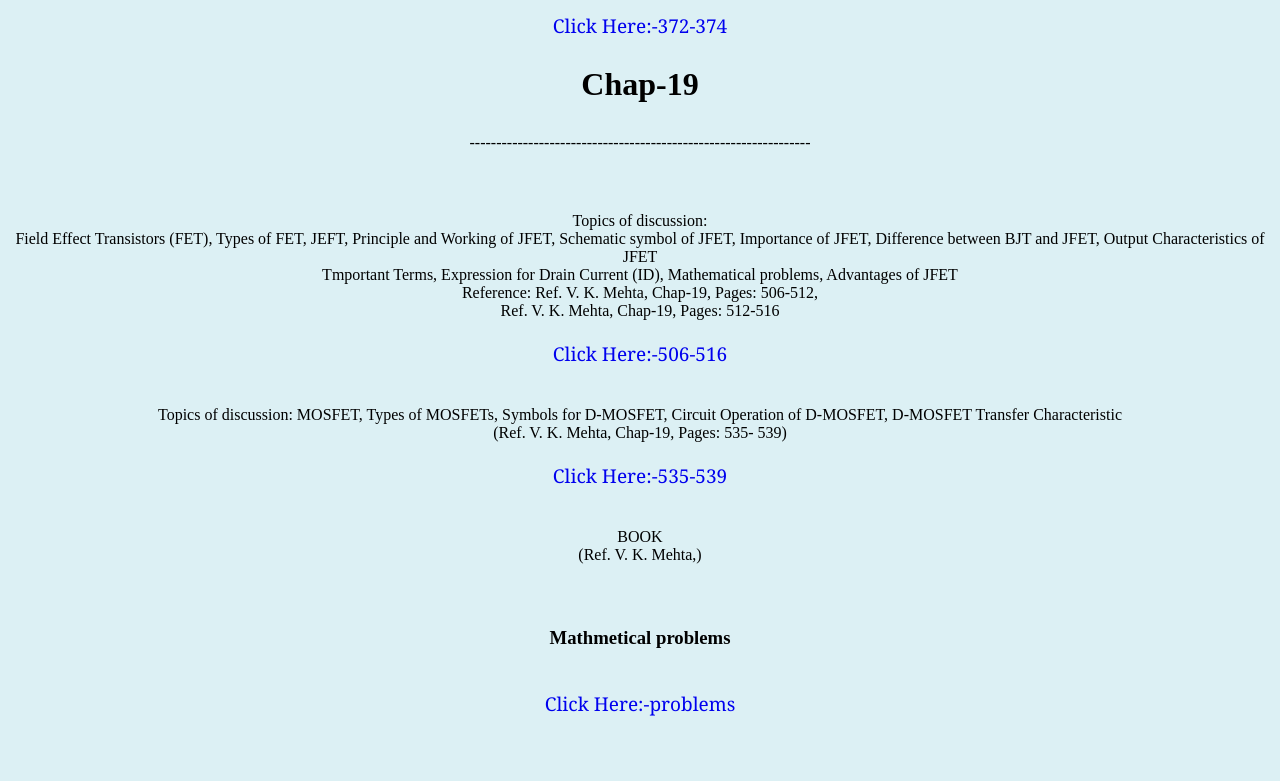
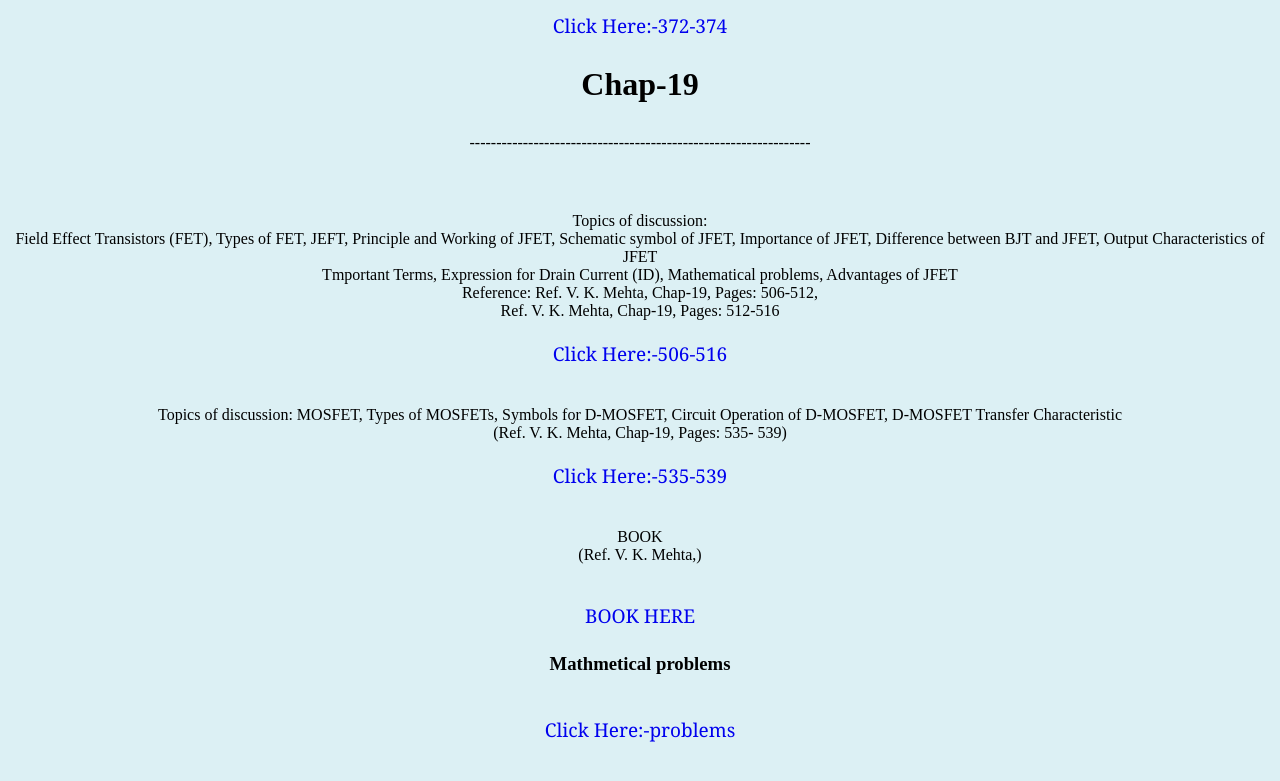
Before and after one commit to ashikurrahman1223/ashikurrahman1223.github.io, a plain HTML site: page index.html in a window 1280 px wide. Shown: the part 1702-2483 px from the top of the page. Drawn offline with Linux system fonts and the light colour scheme.

Commit message:
Update index.html

```diff
--- a/index.html
+++ b/index.html
@@ -136,7 +136,7 @@ MOSFET, Types of MOSFETs, Symbols for D-MOSFET, Circuit Operation of D-MOSFET, D
 <p align="center">BOOK
 <br>(Ref. V. K. Mehta,)</p>
 <br>
-<a href="https://drive.google.com/file/d/1aKYTQwmVUpmaateVrR02TstjiwL6iz8v/view?usp=sharing" ></a>
+<a href="https://drive.google.com/file/d/1aKYTQwmVUpmaateVrR02TstjiwL6iz8v/view?usp=sharing" >BOOK HERE</a>
 
 <h3 align="center">Mathmetical problems</h3><br>
 <a href="/Mid and Final_Maths Syllabus_CSE215_Summer_2025.docx (1).pdf">Click Here:-problems</a>
```
